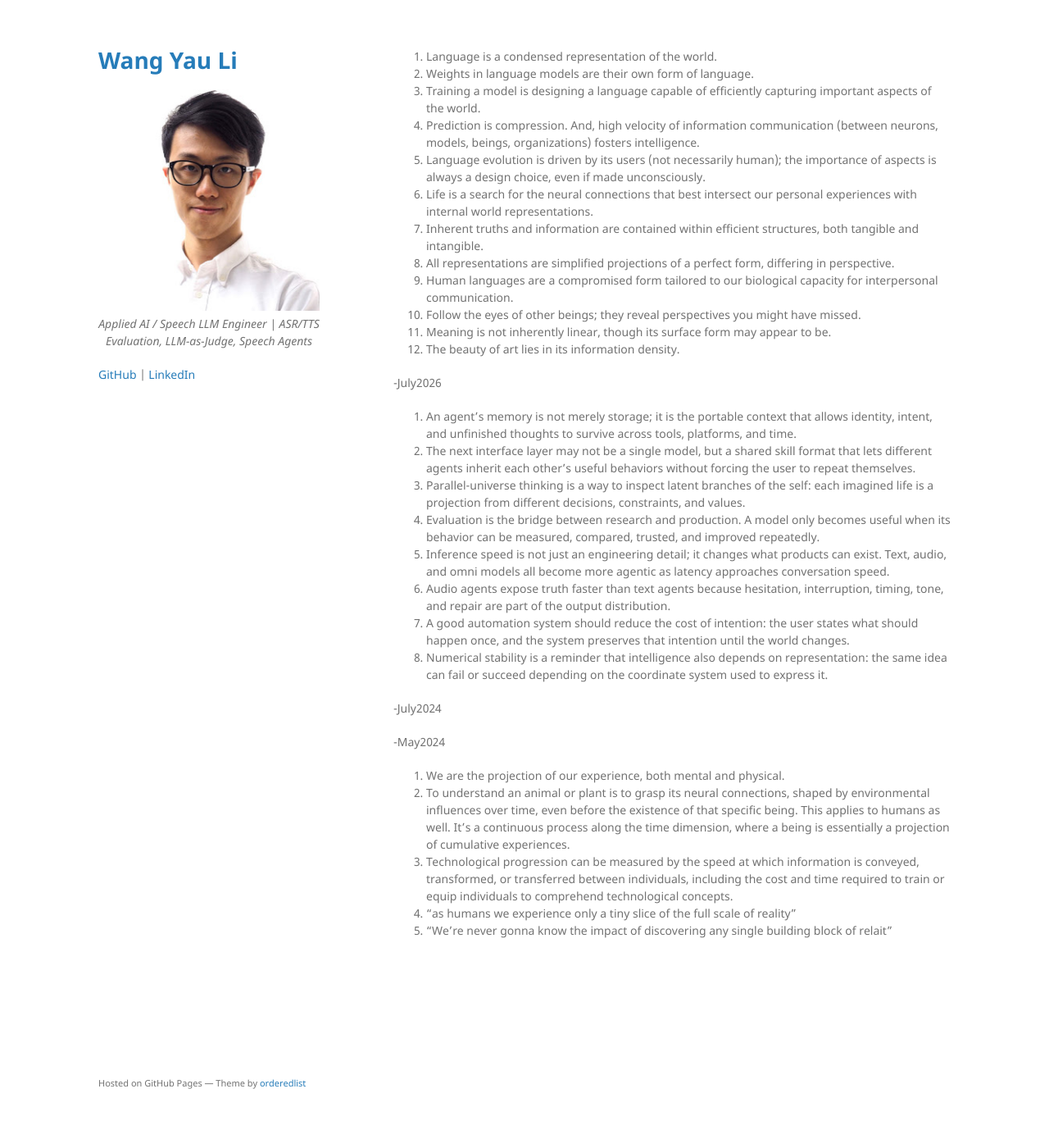
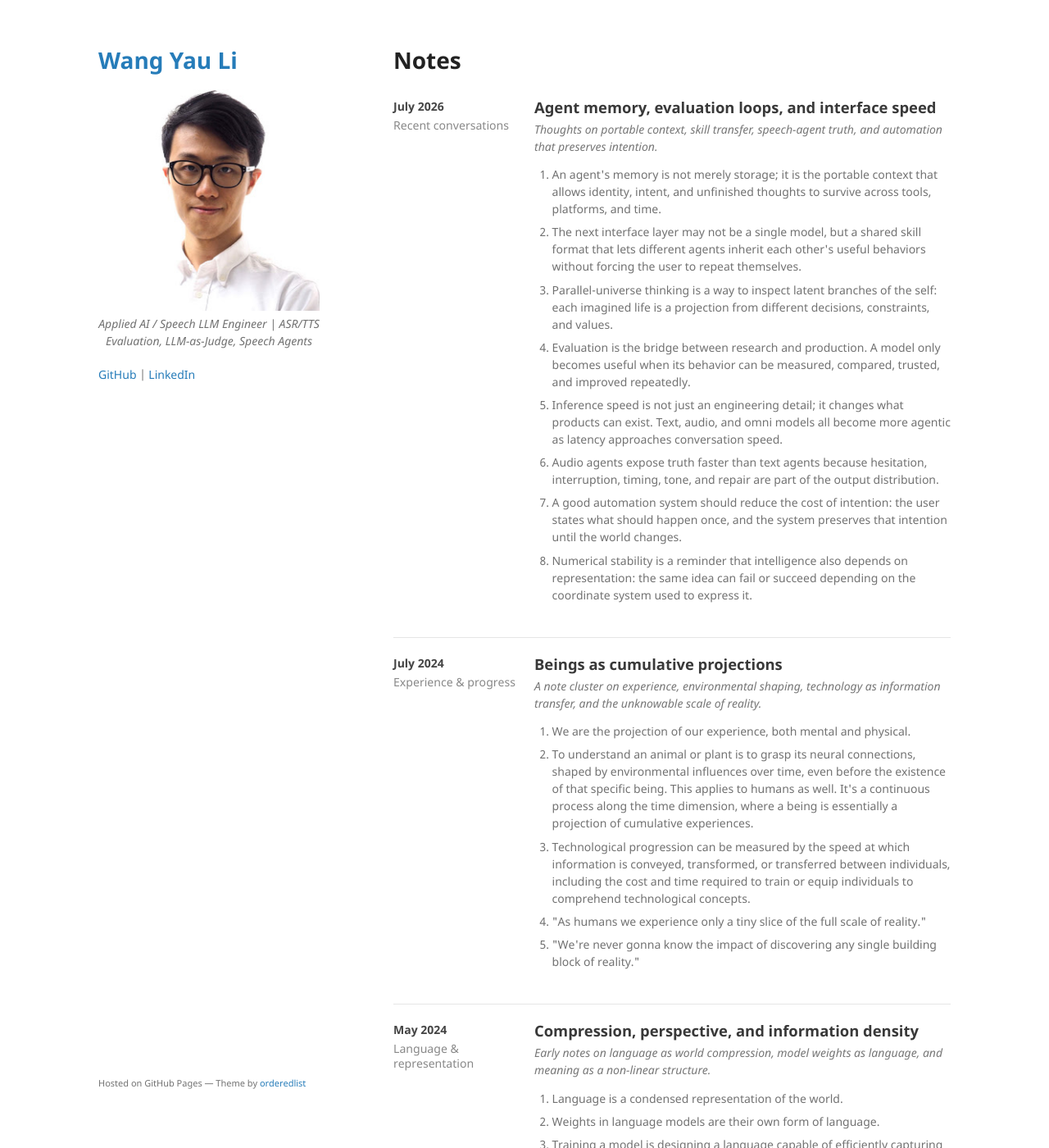
Before and after one commit to kennethli319/kennethli319.github.io, a Jekyll site: the page built from notes.md, in a window 1280 px wide and 1400 px high. Shown: the whole window at 82% size. Built offline with Jekyll 4.4.1, drawn with Linux system fonts in a browser that asks for light colours; our own code applies the rules of GitHub Pages for plain Markdown files.

Commit message:
Format notes as timeline

```diff
--- a/notes.md
+++ b/notes.md
@@ -1,33 +1,127 @@
-1. Language is a condensed representation of the world.
-2. Weights in language models are their own form of language.
-3. Training a model is designing a language capable of efficiently capturing important aspects of the world.
-4. Prediction is compression. And, high velocity of information communication (between neurons, models, beings, organizations) fosters intelligence.
-5. Language evolution is driven by its users (not necessarily human); the importance of aspects is always a design choice, even if made unconsciously.
-6. Life is a search for the neural connections that best intersect our personal experiences with internal world representations.
-7. Inherent truths and information are contained within efficient structures, both tangible and intangible.
-8. All representations are simplified projections of a perfect form, differing in perspective.
-9. Human languages are a compromised form tailored to our biological capacity for interpersonal communication.
-10. Follow the eyes of other beings; they reveal perspectives you might have missed.
-11. Meaning is not inherently linear, though its surface form may appear to be.
-12. The beauty of art lies in its information density.
+---
+layout: default
+title: Notes
+---
 
--July2026
+# Notes
 
-13. An agent's memory is not merely storage; it is the portable context that allows identity, intent, and unfinished thoughts to survive across tools, platforms, and time.
-14. The next interface layer may not be a single model, but a shared skill format that lets different agents inherit each other's useful behaviors without forcing the user to repeat themselves.
-15. Parallel-universe thinking is a way to inspect latent branches of the self: each imagined life is a projection from different decisions, constraints, and values.
-16. Evaluation is the bridge between research and production. A model only becomes useful when its behavior can be measured, compared, trusted, and improved repeatedly.
-17. Inference speed is not just an engineering detail; it changes what products can exist. Text, audio, and omni models all become more agentic as latency approaches conversation speed.
-18. Audio agents expose truth faster than text agents because hesitation, interruption, timing, tone, and repair are part of the output distribution.
-19. A good automation system should reduce the cost of intention: the user states what should happen once, and the system preserves that intention until the world changes.
-20. Numerical stability is a reminder that intelligence also depends on representation: the same idea can fail or succeed depending on the coordinate system used to express it.
+<style>
+.notes-timeline {
+  margin-top: 1.5rem;
+}
+.timeline-row {
+  display: grid;
+  grid-template-columns: 9.5rem minmax(0, 1fr);
+  gap: 1.25rem;
+  padding: 1.35rem 0;
+  border-top: 1px solid #e5e5e5;
+}
+.timeline-row:first-of-type {
+  border-top: 0;
+  padding-top: 0.5rem;
+}
+.timeline-date {
+  font-weight: 700;
+  color: #444;
+  line-height: 1.25;
+}
+.timeline-kicker {
+  margin-top: 0.35rem;
+  font-size: 0.88rem;
+  color: #888;
+  font-weight: 400;
+}
+.timeline-body h2 {
+  margin: 0 0 0.35rem;
+  font-size: 1.15rem;
+}
+.timeline-summary {
+  margin: 0 0 0.85rem;
+  color: #777;
+  font-style: italic;
+}
+.timeline-body ol {
+  margin-top: 0;
+  padding-left: 1.35rem;
+}
+.timeline-body li {
+  margin: 0.45rem 0;
+}
+@media (max-width: 640px) {
+  .timeline-row {
+    grid-template-columns: 1fr;
+    gap: 0.35rem;
+  }
+  .timeline-date {
+    padding-bottom: 0.2rem;
+  }
+}
+</style>
 
--July2024
+<div class="notes-timeline">
 
--May2024
+<section class="timeline-row">
+  <aside class="timeline-date">
+    July 2026
+    <div class="timeline-kicker">Recent conversations</div>
+  </aside>
+  <div class="timeline-body">
+    <h2>Agent memory, evaluation loops, and interface speed</h2>
+    <p class="timeline-summary">Thoughts on portable context, skill transfer, speech-agent truth, and automation that preserves intention.</p>
+    <ol>
+      <li>An agent's memory is not merely storage; it is the portable context that allows identity, intent, and unfinished thoughts to survive across tools, platforms, and time.</li>
+      <li>The next interface layer may not be a single model, but a shared skill format that lets different agents inherit each other's useful behaviors without forcing the user to repeat themselves.</li>
+      <li>Parallel-universe thinking is a way to inspect latent branches of the self: each imagined life is a projection from different decisions, constraints, and values.</li>
+      <li>Evaluation is the bridge between research and production. A model only becomes useful when its behavior can be measured, compared, trusted, and improved repeatedly.</li>
+      <li>Inference speed is not just an engineering detail; it changes what products can exist. Text, audio, and omni models all become more agentic as latency approaches conversation speed.</li>
+      <li>Audio agents expose truth faster than text agents because hesitation, interruption, timing, tone, and repair are part of the output distribution.</li>
+      <li>A good automation system should reduce the cost of intention: the user states what should happen once, and the system preserves that intention until the world changes.</li>
+      <li>Numerical stability is a reminder that intelligence also depends on representation: the same idea can fail or succeed depending on the coordinate system used to express it.</li>
+    </ol>
+  </div>
+</section>
 
-21. We are the projection of our experience, both mental and physical.
-22. To understand an animal or plant is to grasp its neural connections, shaped by environmental influences over time, even before the existence of that specific being. This applies to humans as well. It's a continuous process along the time dimension, where a being is essentially a projection of cumulative experiences.
-23. Technological progression can be measured by the speed at which information is conveyed, transformed, or transferred between individuals, including the cost and time required to train or equip individuals to comprehend technological concepts.
-24. "as humans we experience only a tiny slice of the full scale of reality"
-25. "We're never gonna know the impact of discovering any single building block of relait"
+<section class="timeline-row">
+  <aside class="timeline-date">
+    July 2024
+    <div class="timeline-kicker">Experience & progress</div>
+  </aside>
+  <div class="timeline-body">
+    <h2>Beings as cumulative projections</h2>
+    <p class="timeline-summary">A note cluster on experience, environmental shaping, technology as information transfer, and the unknowable scale of reality.</p>
+    <ol>
+      <li>We are the projection of our experience, both mental and physical.</li>
+      <li>To understand an animal or plant is to grasp its neural connections, shaped by environmental influences over time, even before the existence of that specific being. This applies to humans as well. It's a continuous process along the time dimension, where a being is essentially a projection of cumulative experiences.</li>
+      <li>Technological progression can be measured by the speed at which information is conveyed, transformed, or transferred between individuals, including the cost and time required to train or equip individuals to comprehend technological concepts.</li>
+      <li>"As humans we experience only a tiny slice of the full scale of reality."</li>
+      <li>"We're never gonna know the impact of discovering any single building block of reality."</li>
+    </ol>
+  </div>
+</section>
+
+<section class="timeline-row">
+  <aside class="timeline-date">
+    May 2024
+    <div class="timeline-kicker">Language & representation</div>
+  </aside>
+  <div class="timeline-body">
+    <h2>Compression, perspective, and information density</h2>
+    <p class="timeline-summary">Early notes on language as world compression, model weights as language, and meaning as a non-linear structure.</p>
+    <ol>
+      <li>Language is a condensed representation of the world.</li>
+      <li>Weights in language models are their own form of language.</li>
+      <li>Training a model is designing a language capable of efficiently capturing important aspects of the world.</li>
+      <li>Prediction is compression. And, high velocity of information communication (between neurons, models, beings, organizations) fosters intelligence.</li>
+      <li>Language evolution is driven by its users (not necessarily human); the importance of aspects is always a design choice, even if made unconsciously.</li>
+      <li>Life is a search for the neural connections that best intersect our personal experiences with internal world representations.</li>
+      <li>Inherent truths and information are contained within efficient structures, both tangible and intangible.</li>
+      <li>All representations are simplified projections of a perfect form, differing in perspective.</li>
+      <li>Human languages are a compromised form tailored to our biological capacity for interpersonal communication.</li>
+      <li>Follow the eyes of other beings; they reveal perspectives you might have missed.</li>
+      <li>Meaning is not inherently linear, though its surface form may appear to be.</li>
+      <li>The beauty of art lies in its information density.</li>
+    </ol>
+  </div>
+</section>
+
+</div>
```
